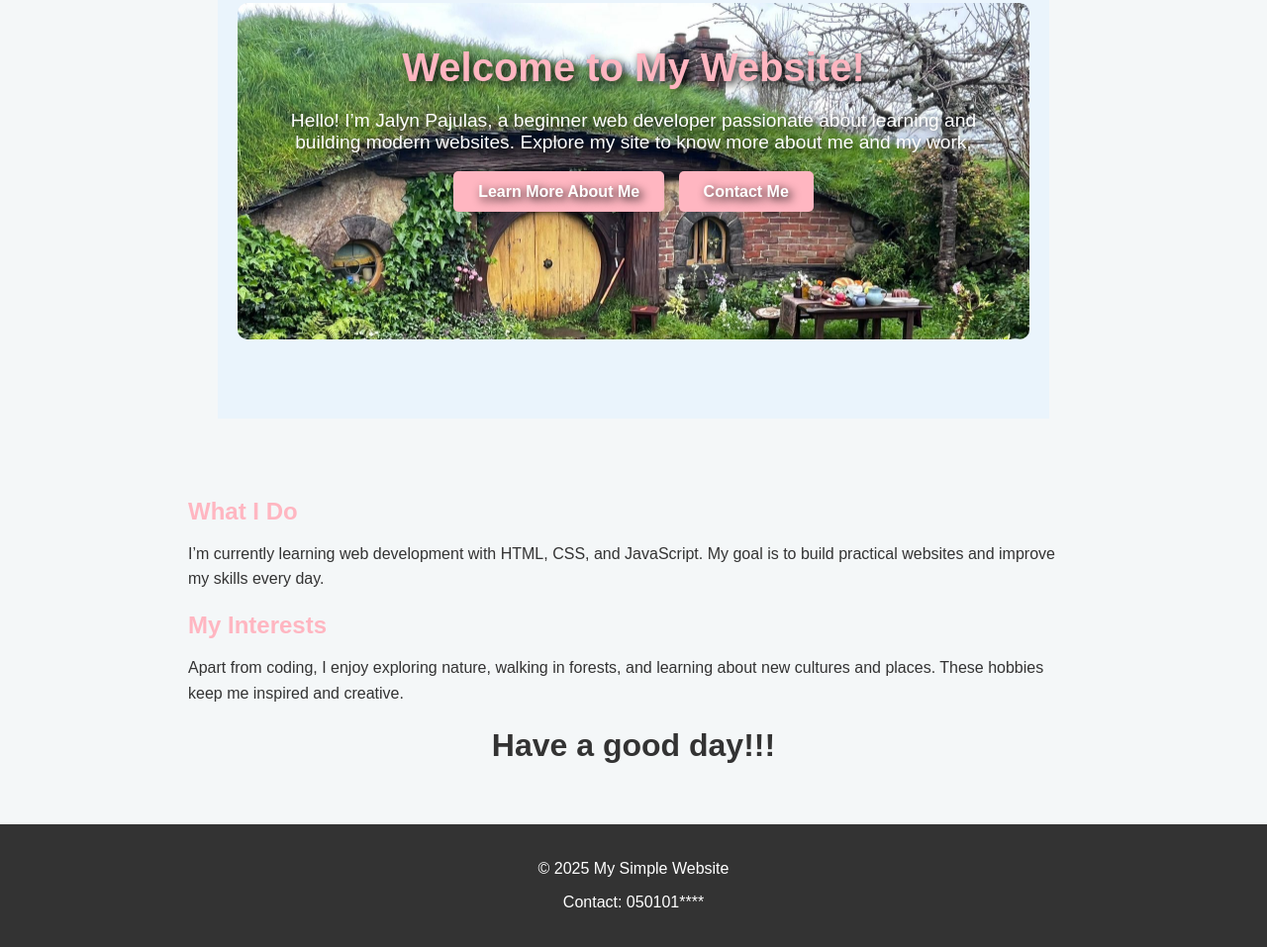
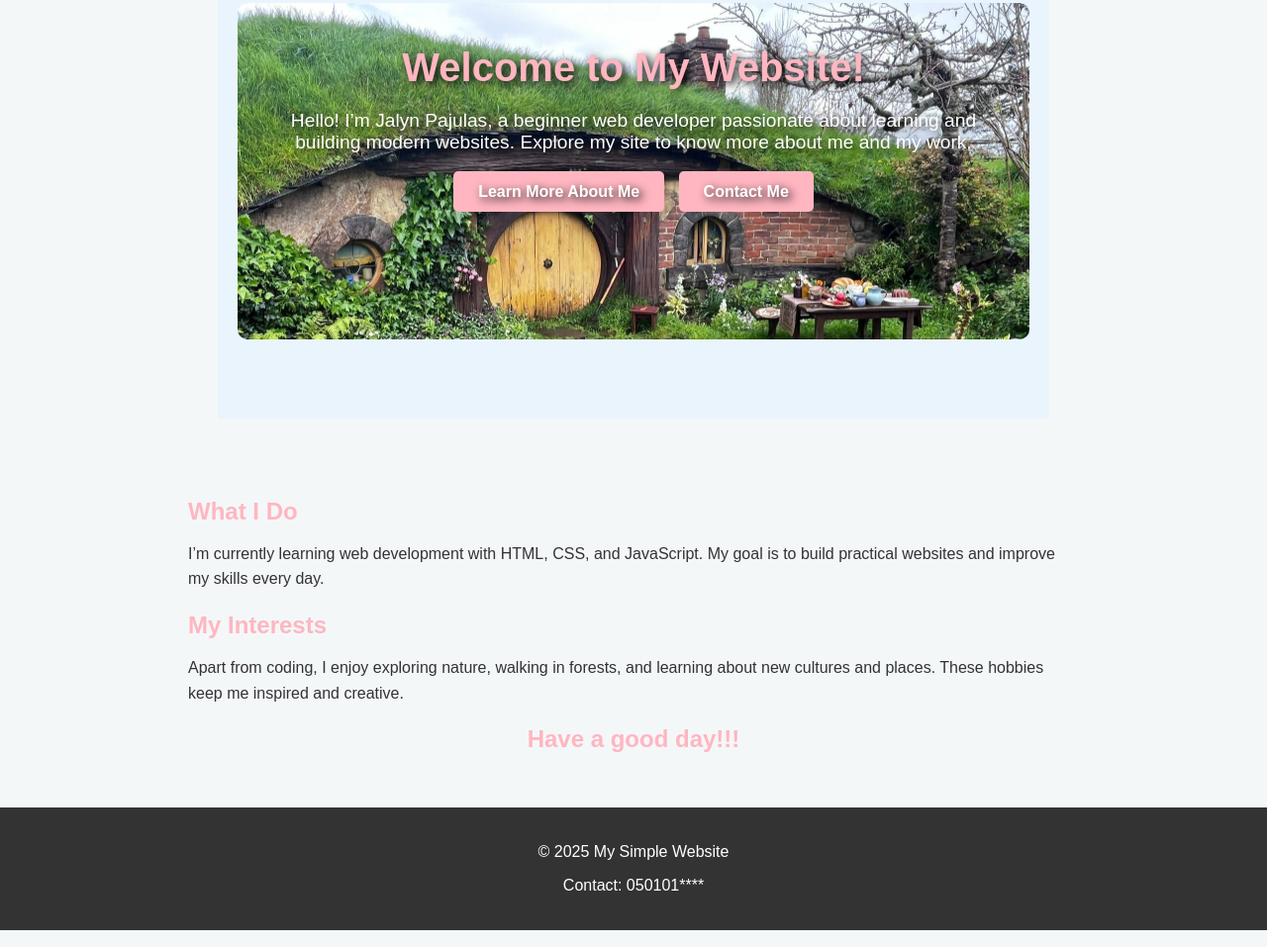
Before and after one commit to babyjalyn06/my-simple-website, a plain HTML site: page index.html in a window 1280 px wide. Shown: the part 263-1220 px from the top of the page at 99% size. Drawn offline with Linux system fonts and the light colour scheme.

Commit message:
Update index.html

```diff
--- a/index.html
+++ b/index.html
@@ -101,7 +101,7 @@
     <h2>My Interests</h2>
     <p>Apart from coding, I enjoy exploring nature, walking in forests, and learning about new cultures and places. These hobbies keep me inspired and creative.</p>
 
-    <h1 style="text-align: center;"> Have a good day!!!</h1>
+    <h2 style="text-align: center;"> Have a good day!!!</h2>
 
 </main>
 <!-- Footer placeholder -->
```
